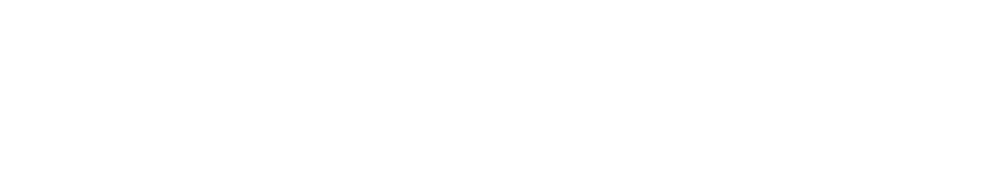
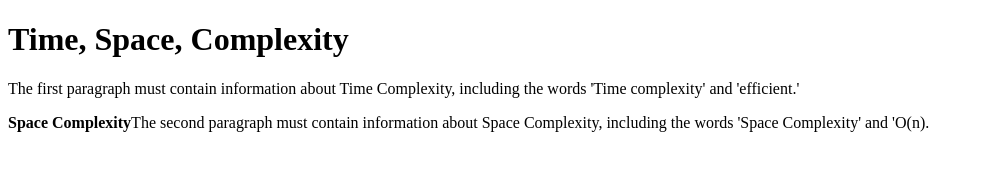
Before and after one commit to acciojob/time-and-space-complexity-daksh22raj, a website: page main.html in a window 1280 px wide. Shown: the whole page, without its empty margins (0-984 px from the left). Drawn offline with Linux system fonts and the light colour scheme.

Commit message:
created a submission

```diff
--- a/main.html
+++ b/main.html
@@ -7,7 +7,9 @@
 </head>
 
 <body>
-	<!-- the entire body must be written by student -->
+	<h1>Time, Space, Complexity</h1>
+	<p>The first paragraph must contain information about Time Complexity, including the words 'Time complexity' and 'efficient.'</p>
+	<p><b>Space Complexity</b>The second paragraph must contain information about Space Complexity, including the words 'Space Complexity' and 'O(n).</p>
     <script type="text/javascript" src="./script.js">
 </script>
 
```
